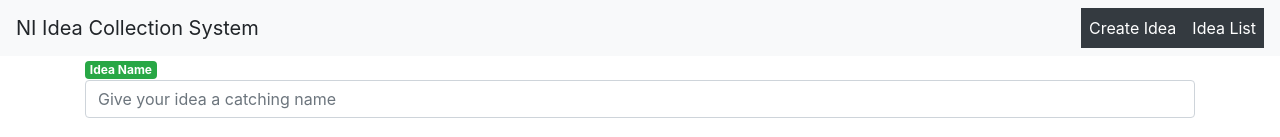
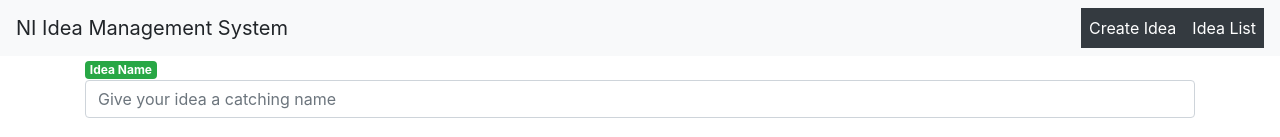
Before and after one commit to yuxiang660/web-application-for-idea-collection, a React (Create React App) app: page / in a window 1280 px wide. Shown: the top 137 px of the page. Built offline with nearby package versions, Linux system fonts and the light colour scheme.

Commit message:
Rename the website

```diff
--- a/public/index.html
+++ b/public/index.html
@@ -24,7 +24,7 @@
       work correctly both with client-side routing and a non-root public URL.
       Learn how to configure a non-root public URL by running `npm run build`.
     -->
-    <title>NI Idea Collection System</title>
+    <title>NI Idea Management System</title>
   </head>
   <body>
     <noscript>You need to enable JavaScript to run this app.</noscript>
--- a/src/App.js
+++ b/src/App.js
@@ -10,7 +10,7 @@ function App() {
     <div className="App">
       <header>
         <nav className="navbar navbar-expand-lg navbar-dark bg-light">
-          <a className="navbar-brand">NI Idea Collection System</a>
+          <a className="navbar-brand">NI Idea Management System</a>
           <div className="collapse navbar-collapse" id="navbarSupportedContent">
             <ul className="navbar-nav ml-auto">
               <li className="nav-item active">
```
